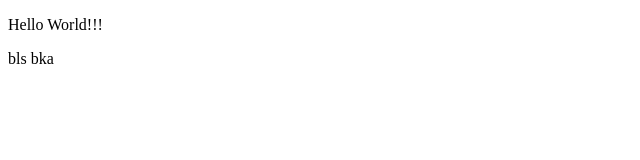
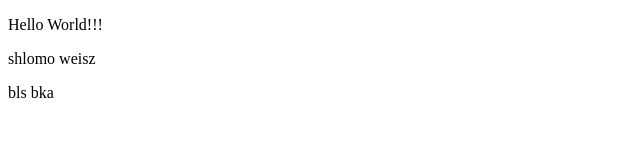
Before and after one commit to israeldahan/prog-session30, a website: page index.html in a window 1280 px wide. Shown: the full height of the page, 0-640 px from the left. Drawn offline with Linux system fonts and the light colour scheme.

Commit message:
from shlomo weisz

```diff
--- a/index.html
+++ b/index.html
@@ -9,6 +9,7 @@
 <body>
     <div id ="root"></div>
     <p> Hello World!!! </p>
+    <p>shlomo weisz</p>
     <p>bls bka</p>
     <script src="./script.js"></script>
 </body>
```
